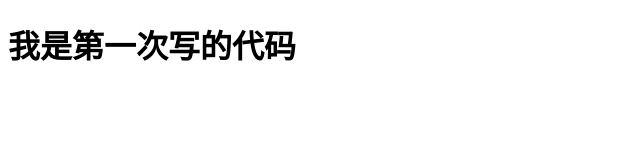
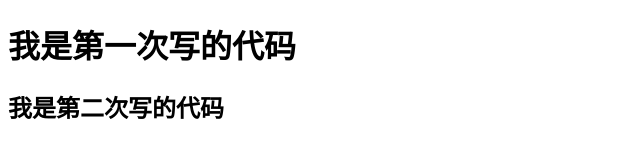
Before and after one commit to jiangpengjjpp/text1906, a plain HTML site: page index.html in a window 1280 px wide. Shown: the whole page, without its empty margins (0-640 px from the left). Drawn offline with Linux system fonts and the light colour scheme.

Commit message:
第二次

```diff
--- a/index.html
+++ b/index.html
@@ -8,6 +8,7 @@
 </head>
 <body>
     <h1>我是第一次写的代码</h1>
+    <h2>我是第二次写的代码</h2>
 
 </body>
 </html>
```
